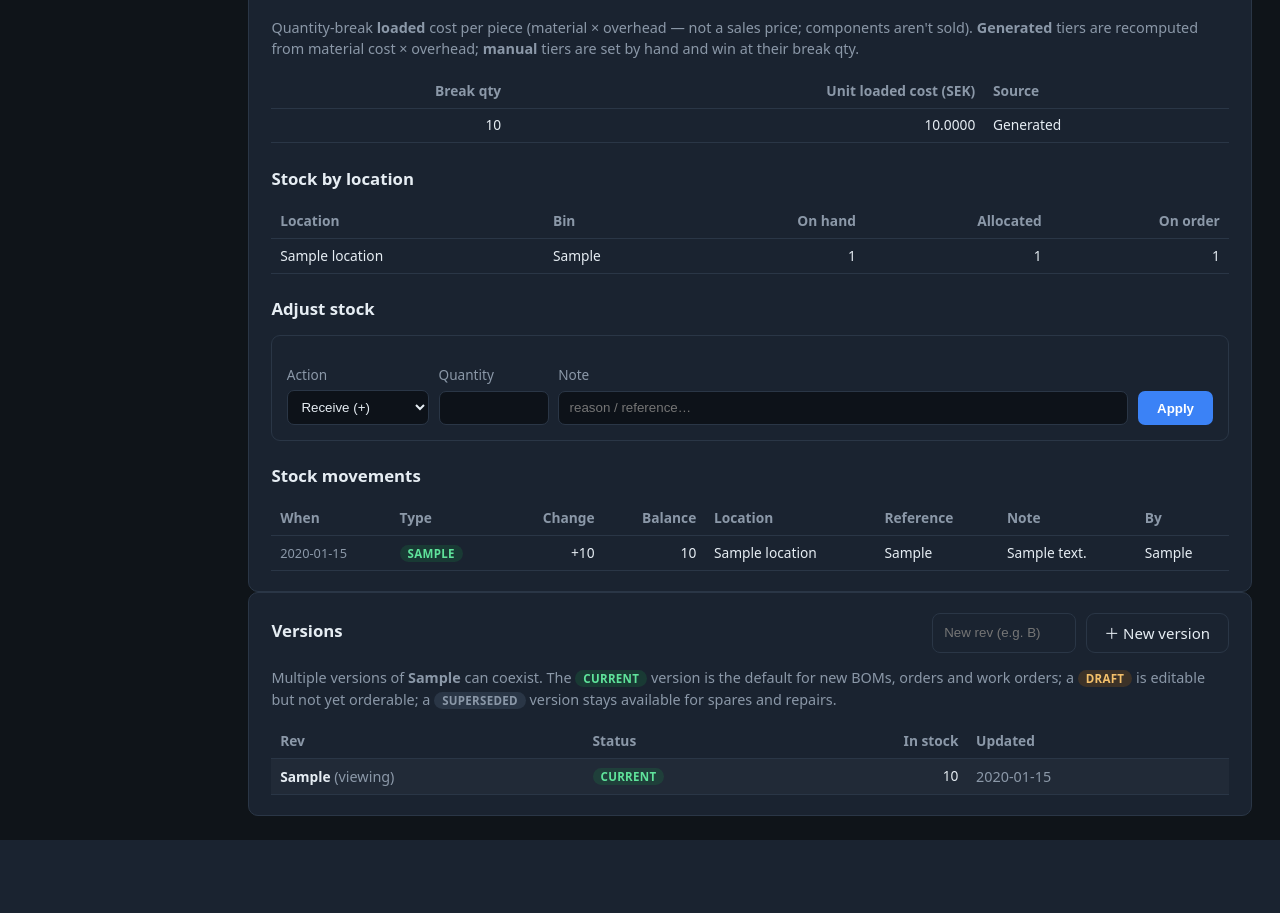
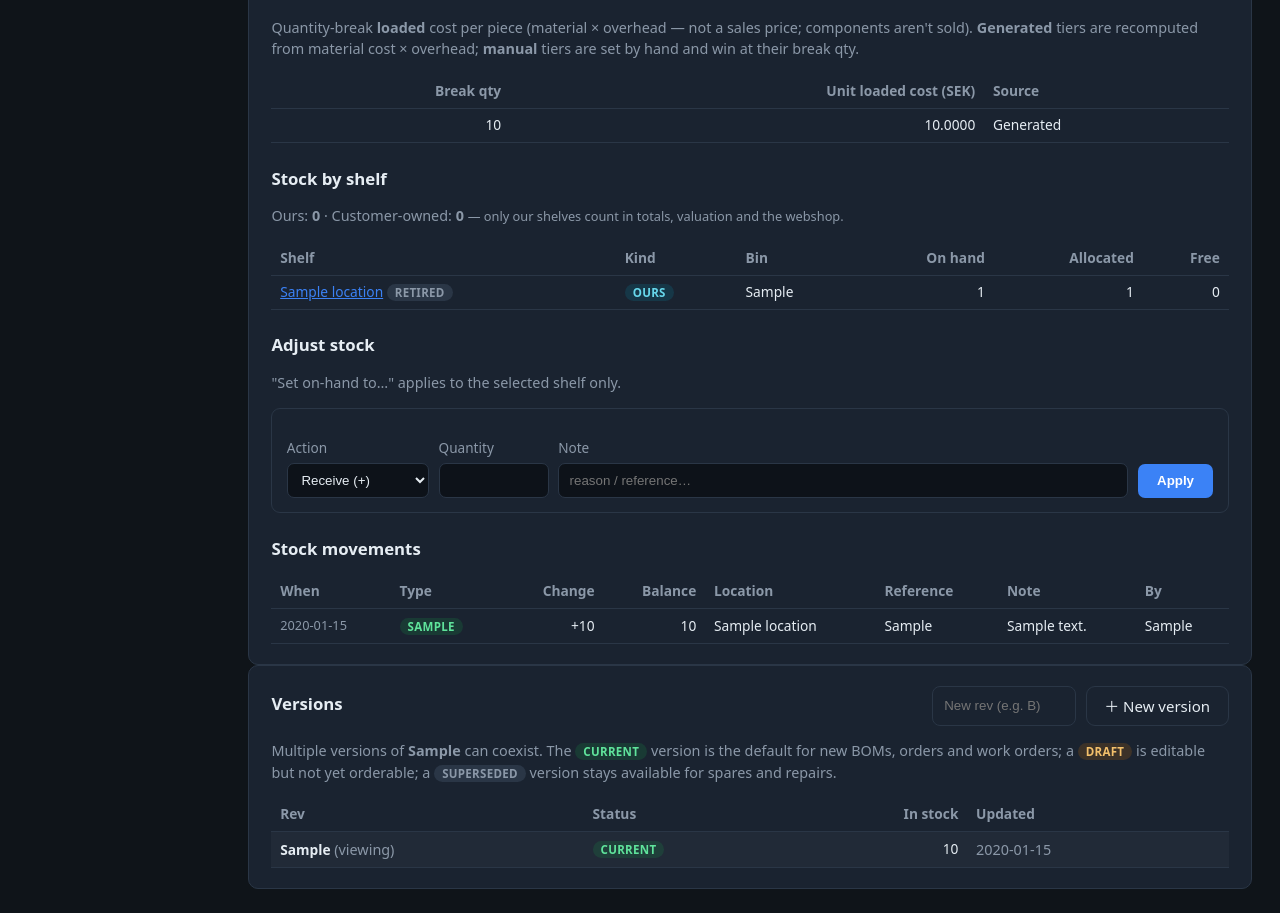
Before and after one commit to PontusO/PartPilot, a FastAPI app: page /catalog/1 in a window 1280 px wide. Shown: the part 807-1720 px from the top of the page. Before the commit the page ends 1647 px from the top, so only its background shows below. Run offline with FastAPI, Linux system fonts and the light colour scheme; the visitor is signed in with stand-in values (Sample User, id 1); data comes from the database, SQL or seed files in the repository; tables that the repository leaves empty hold one stand-in row (values such as "Sample post").

Commit message:
Part page: stock by shelf with ours/customer totals; adjust targets the chosen shelf
Co-Authored-By: Claude Fable 5.1 <noreply@anthropic.com>

```diff
--- a/src/partpilot/web/features/catalog/repo.py
+++ b/src/partpilot/web/features/catalog/repo.py
@@ -188,14 +188,16 @@ def get_part(db: Database, part_id: int) -> dict | None:
             (part_id,),
         )]
         stock = [dict(r) for r in conn.execute(
-            """SELECT pk.*, l.name AS location_name
+            """SELECT pk.*, l.name AS location_name, l.kind, l.owner_contact_id, l.retired_at
                FROM part_stock pk LEFT JOIN stock_locations l ON l.id = pk.location_id
-               WHERE pk.part_id = ? ORDER BY pk.id""",
+               WHERE pk.part_id = ? ORDER BY CASE l.kind WHEN 'ours' THEN 0 ELSE 1 END, pk.id""",
             (part_id,),
         )]
     part["suppliers"] = suppliers
     part["sell_tiers"] = sell_tiers
     part["stock"] = stock
+    part["stock_ours"] = sum((s["on_hand"] or 0) for s in stock if s.get("kind") == "ours")
+    part["stock_customer"] = sum((s["on_hand"] or 0) for s in stock if s.get("kind") == "customer")
     part["unlimited"] = bool(part.get("unlimited_stock"))
     part["normally_stocked"] = bool(part.get("normally_stocked"))
     part["exclude_from_bom_cost"] = bool(part.get("exclude_from_bom_cost"))
--- a/src/partpilot/web/features/catalog/router.py
+++ b/src/partpilot/web/features/catalog/router.py
@@ -153,7 +153,7 @@ def _render_form(request: Request, *, action: str, heading: str, submit_label: s
             "stock": stock or {}, "error": error, "notice": notice,
             "sell_tier_rows": sell_tier_rows or [], "part_id": part_id,
             "categories": repo.categories(db), "suppliers": repo.suppliers(db),
-            "locations": repo.locations(db),
+            "locations": repo.locations(db, kind="ours"),
         },
         status_code=400 if error else 200,
     )
--- a/src/partpilot/web/features/catalog/templates/part_detail.html
+++ b/src/partpilot/web/features/catalog/templates/part_detail.html
@@ -113,26 +113,32 @@
   </div>
   {% endif %}
 
-  <h2 style="font-size:1.05rem; margin-top:1.4rem;">Stock by location</h2>
+  <h2 style="font-size:1.05rem; margin-top:1.4rem;">Stock by shelf</h2>
+  <p class="note">Ours: <b>{{ "%g"|format(part.stock_ours) }}</b> · Customer-owned: <b>{{ "%g"|format(part.stock_customer) }}</b>
+    <span class="flag">— only our shelves count in totals, valuation and the webshop.</span></p>
   <table>
     <thead>
-      <tr><th>Location</th><th>Bin</th><th class="num">On hand</th><th class="num">Allocated</th><th class="num">On order</th></tr>
+      <tr><th>Shelf</th><th>Kind</th><th>Bin</th><th class="num">On hand</th><th class="num">Allocated</th><th class="num">Free</th></tr>
     </thead>
     <tbody>
       {% for st in part.stock %}
       <tr>
-        <td>{{ st.location_name or '' }}</td><td>{{ st.bin or '' }}</td>
-        <td class="num">{{ "%.0f"|format(st.on_hand) }}</td>
-        <td class="num">{{ "%.0f"|format(st.allocated) }}</td>
-        <td class="num">{{ "%.0f"|format(st.on_order) }}</td>
+        <td>{% if st.location_id %}<a href="/catalog/shelves/{{ st.location_id }}">{{ st.location_name or '' }}</a>{% endif %}
+            {% if st.retired_at %}<span class="badge muted">retired</span>{% endif %}</td>
+        <td>{% if st.kind == 'customer' %}<span class="badge warn">customer</span>{% else %}<span class="badge stock">ours</span>{% endif %}</td>
+        <td>{{ st.bin or '' }}</td>
+        <td class="num">{% if st.on_hand < 0 %}<span class="badge bad">{{ "%g"|format(st.on_hand) }}</span>{% else %}{{ "%g"|format(st.on_hand) }}{% endif %}</td>
+        <td class="num">{{ "%g"|format(st.allocated or 0) }}</td>
+        <td class="num">{{ "%g"|format((st.on_hand or 0) - (st.allocated or 0)) }}</td>
       </tr>
       {% endfor %}
-      {% if not part.stock %}<tr><td colspan="5" class="note">No stock records.</td></tr>{% endif %}
+      {% if not part.stock %}<tr><td colspan="6" class="note">No stock records.</td></tr>{% endif %}
     </tbody>
   </table>
 
   {% if can_move %}
-  <h2 style="font-size:1.05rem; margin-top:1.4rem;">Adjust stock</h2>
+  <h2 id="adjust" style="font-size:1.05rem; margin-top:1.4rem;">Adjust stock</h2>
+  <p class="note">"Set on-hand to…" applies to the selected shelf only.</p>
   <form method="post" action="/catalog/{{ part.id }}/stock/move"
         style="display:flex; gap:.6rem; flex-wrap:wrap; align-items:flex-end;
                background:var(--panel); border:1px solid var(--line); border-radius:9px; padding:.9rem;">
@@ -149,12 +155,8 @@
     <div style="width:110px;"><label for="qty">Quantity</label>
       <input id="qty" name="qty" type="number" step="any" min="0" required></div>
     {% if locations %}
-    <div><label for="location_id">Location</label>
-      <select id="location_id" name="location_id"
-              style="padding:.5rem .6rem; background:#0d1219; color:var(--fg);
-                     border:1px solid var(--line); border-radius:7px;">
-        {% for l in locations %}<option value="{{ l.id }}">{{ l.name }}</option>{% endfor %}
-      </select>
+    <div><label for="location_id">Shelf</label>
+      {% with shelves=locations, shelf_selected=none, shelf_field='location_id' %}{% include "_shelf_select.html" %}{% endwith %}
     </div>
     {% endif %}
     <div style="flex:1; min-width:160px;"><label for="note">Note</label>
```
Also changed, not shown: tests/test_shelves_part_page.py (added, +68 -0 lines).
